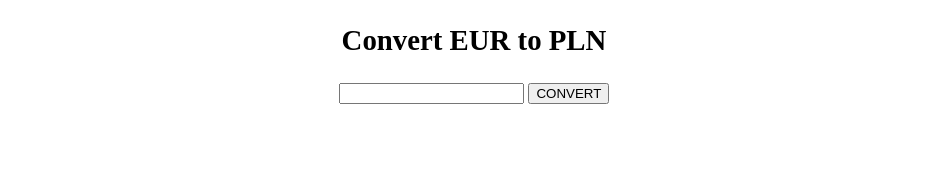
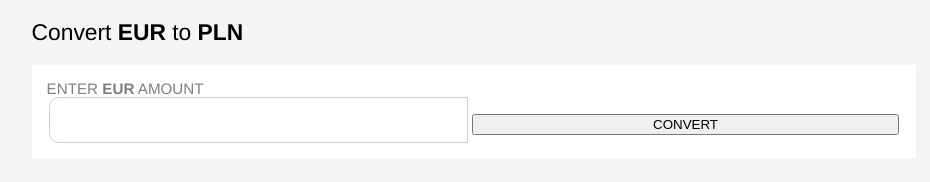
Before and after one commit to lukawski/converter, a website built with webpack: page index.html in a window 1280 px wide. Shown: the whole page, without its empty margins (166-1096 px from the left). Built offline with Linux system fonts and the light colour scheme.

Commit message:
Covnerter section almost done

```diff
--- a/index.html
+++ b/index.html
@@ -9,13 +9,14 @@
 <body>
     <main class="container">
         <section class="converter-section">
-            <header class="converter-heading">
-                <h1>Convert <span class="upper bold">eur</span> to <span class="upper bold">pln</span></h1>
+            <header>
+                <h1 class="converter-heading">Convert <span class="upper bold">eur</span> to <span class="upper bold">pln</span></h1>
             </header>
 
-            <div>
-                <input type="text" id="value">
-                <button type="button" id="convert">CONVERT</button>
+            <div class="converter">
+                <label for="value" class="upper converter-input-label">enter <span class="bold">eur</span> amount</label>
+                <input type="text" id="value" class="converter-input">
+                <button type="button" id="convert" class="converter-button">CONVERT</button>
             </div>
         </section>
 
--- a/src/History.js
+++ b/src/History.js
@@ -21,8 +21,8 @@ export default class History {
     var hour = element.date.getHours() > 9 ? element.date.getHours() : `0${element.date.getHours()}`
     var min = element.date.getMinutes() > 9 ? element.date.getMinutes() : `0${element.date.getMinutes()}`
 
-    el.innerHTML = `<p class="upper">pln amount</p> <h1>${element.value}</h1>
-                    <time>${element.date.getFullYear()}.${month}.${day} ${hour}:${min}</time>`
+    el.innerHTML = `<div class="tile-content"><p class="upper">pln amount</p> <h1>${element.value}</h1></div>
+                    <time class="tile-date">${element.date.getFullYear()}.${month}.${day} ${hour}:${min}</time>`
     return el
   }
 }
--- a/src/index.css
+++ b/src/index.css
@@ -3,7 +3,12 @@
 }
 
 html {
-    font-size: 120%;
+    font-size: 95%;
+    font-family: "Helvetica Neue", Helvetica, Arial, sans-serif;
+}
+
+body {
+    background: whitesmoke;
 }
 
 .upper {
@@ -11,12 +16,50 @@ html {
 }
 
 .container {
-    width: 100%;
+    width: 70%;
+    margin: 0 auto;
 }
 
 .converter-section {
     width: 100%;
     text-align: center;
+}
+
+.converter-heading {
+    font-size: 1.5em;
+    font-weight: normal;
+    text-align: left;
+}
+
+.bold {
+    font-weight: bold;
+}
+
+.converter {
+    padding: 15px;
+    background: white;
+}
+
+.converter-input-label {
+    display: block;
+    color: #808080;
+    text-align: left;
+}
+
+.converter-input {
+    outline: none;
+    width: 49%;
+    border-radius:10px 0px 0px 10px;
+    -moz-border-radius:10px 0px 0px 10px;
+    -webkit-border-radius:10px 0px 0px 10px;
+    padding: 0.3em;
+    font-size: 1.7em;
+    font-weight: bold;
+    border:1px solid #cccccc;
+}
+
+.converter-button {
+    width: 50%;
 }
 
 .history-section {
@@ -26,6 +69,6 @@ html {
 }
 
 .tile {
-    width: 35%;
+    width: 50%;
     text-align: center;
 }
--- a/src/index.js
+++ b/src/index.js
@@ -1,4 +1,4 @@
-import Style from './index.css'
+import './index.css'
 import Converter from './Converter.js'
 import History from './History.js'
 
```
Also changed, not shown: dist/bundle.js, dist/styles.css.
